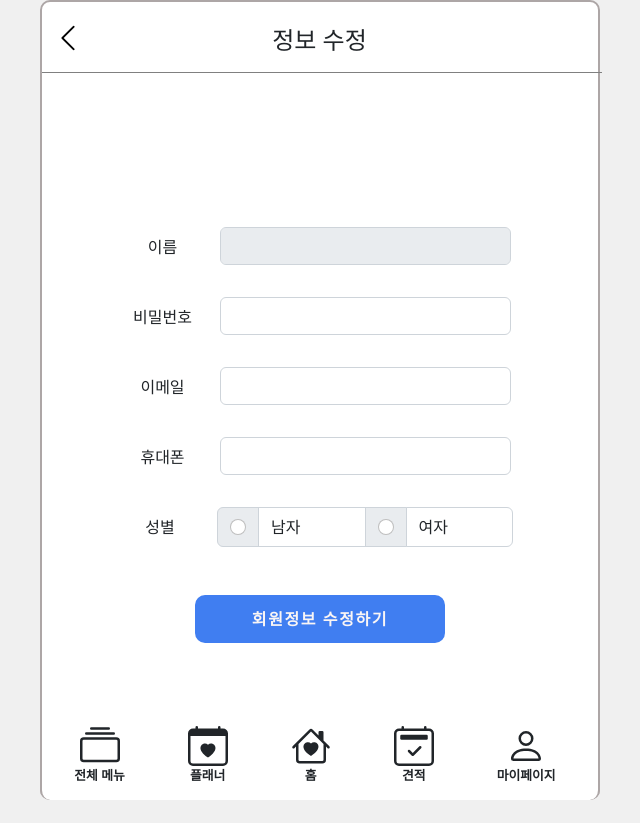
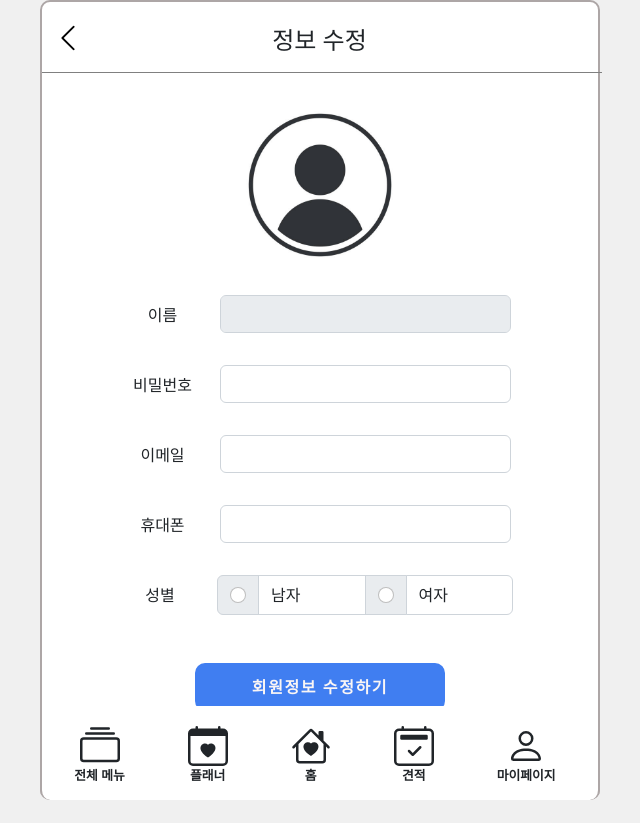
Before and after one commit to weddingYou-Project/frontend, a React (Create React App) app: page /mypage/1/userupdate in a window 1280 px wide. Shown: the whole page, without its empty margins (320-960 px from the left). Built offline with nearby package versions, Linux system fonts and the light colour scheme.

Commit message:
feat : profileimage 디폴트값 설정하기

```diff
--- a/src/Pages/Mypage.js
+++ b/src/Pages/Mypage.js
@@ -1,5 +1,6 @@
 import "../Css/main.css";
 import "../Css/mypage.css";
+import profileimage from "../Assets/defaultprofileimage.jpg";
 import NavigationBar from "../Components/NavigationBar";
 import Footer from "../Components/Footer";
 import React, { useState, useRef, useEffect } from "react";
@@ -204,7 +205,16 @@ function Mypage() {
       <NavigationBar title={title} />
       <div className="content mypagecontainer text-center">
         <form className="col">
-          <img src="" alt="" />
+          <img
+            src={profileimage}
+            style={{
+              width: "200px",
+              height: "200px",
+              marginBottom: "10px",
+              marginTop: "-10px",
+            }}
+            alt={profileimage}
+          />
           <div className="row justify-content-md-center mb-2">
             <label htmlFor="name" className="form-label col col-md-2 mt-2">
               이름
--- a/src/Pages/UserUpdate.js
+++ b/src/Pages/UserUpdate.js
@@ -1,6 +1,7 @@
 import "../Css/main.css";
 import "../Css/mypage.css";
 import "../Css/userupdate.css";
+import profileimage from "../Assets/defaultprofileimage.jpg";
 import NavigationBar from "../Components/NavigationBar";
 import Footer from "../Components/Footer";
 import React, { useState, useRef, useEffect } from "react";
@@ -575,7 +576,16 @@ function UserUpdate() {
       <NavigationBar title={title} />
       <div class="content userupdatecontainer text-center">
         <form class="col">
-          <img src="" alt="" />
+          <img
+            src={profileimage}
+            style={{
+              width: "200px",
+              height: "200px",
+              marginBottom: "10px",
+              marginTop: "-50px",
+            }}
+            alt={profileimage}
+          />
           <div class="row justify-content-md-center mb-2">
             <label for="name" class="form-label col col-md-2 mt-2">
               이름
```
Also changed, not shown: src/Assets/defaultprofileimage.jpg (added).
